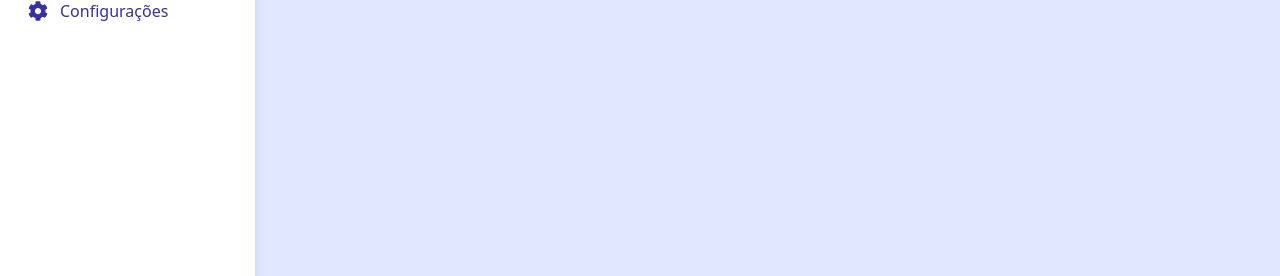
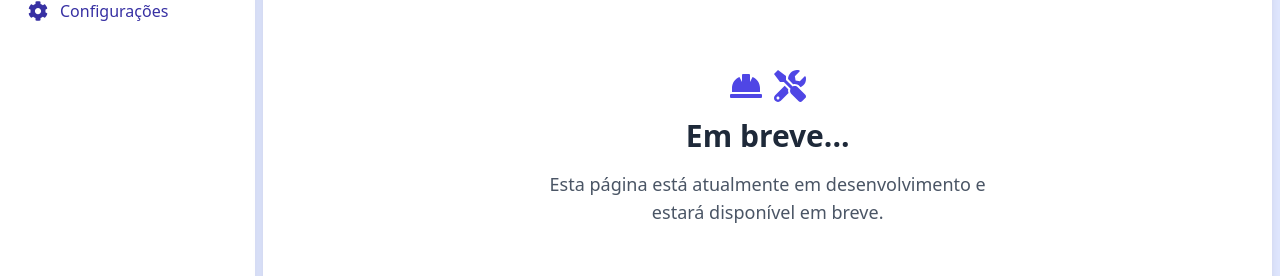
Before and after one commit to J-Romulo/viagens-am, a Next.js app: page /home in a window 1280 px wide. Shown: the part 282-558 px from the top of the page. Built offline with nearby package versions, Linux system fonts and the light colour scheme; no server answers.

Commit message:
feat: implement BuildingContent component and integrate it into Home and Settings pages

```diff
--- a/src/app/(dashboard)/home/page.tsx
+++ b/src/app/(dashboard)/home/page.tsx
@@ -1,3 +1,9 @@
+import { BuildingContent } from '../../../components/BuildingContent';
+
 export default function Home() {
-  return <h1>home 2</h1>;
+  return (
+    <div className='flex h-full w-full flex-col overflow-y-auto rounded-lg bg-white px-10 py-5 shadow-lg'>
+      <BuildingContent />
+    </div>
+  );
 }
--- a/src/app/(dashboard)/settings/page.tsx
+++ b/src/app/(dashboard)/settings/page.tsx
@@ -1,3 +1,9 @@
+import { BuildingContent } from '../../../components/BuildingContent';
+
 export default function Settings() {
-  return <h1>Settings</h1>;
+  return (
+    <div className='flex h-full w-full flex-col overflow-y-auto rounded-lg bg-white px-10 py-5 shadow-lg'>
+      <BuildingContent />
+    </div>
+  );
 }
--- /dev/null
+++ b/src/components/BuildingContent/index.tsx
@@ -0,0 +1,17 @@
+import { FaHardHat, FaTools } from 'react-icons/fa';
+
+export function BuildingContent({
+  title = 'Em breve...',
+  message = 'Esta página está atualmente em desenvolvimento e estará disponível em breve.',
+}) {
+  return (
+    <div className='flex h-full w-full flex-col items-center justify-center overflow-y-auto rounded-lg px-10 py-12'>
+      <div className='text-primary-500 mb-4 flex items-center justify-center space-x-3'>
+        <FaHardHat size={32} />
+        <FaTools size={32} />
+      </div>
+      <h1 className='mb-4 text-3xl font-bold text-gray-800'>{title}</h1>
+      <p className='max-w-md text-center text-lg text-gray-600'>{message}</p>
+    </div>
+  );
+}
```
